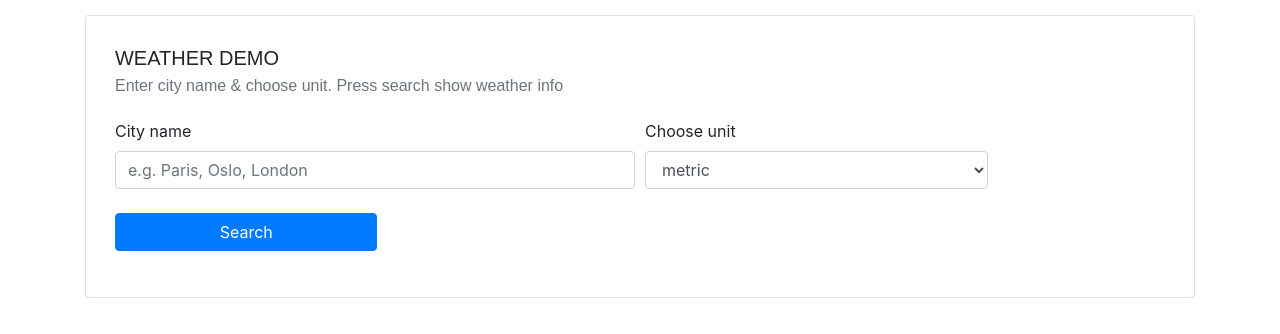
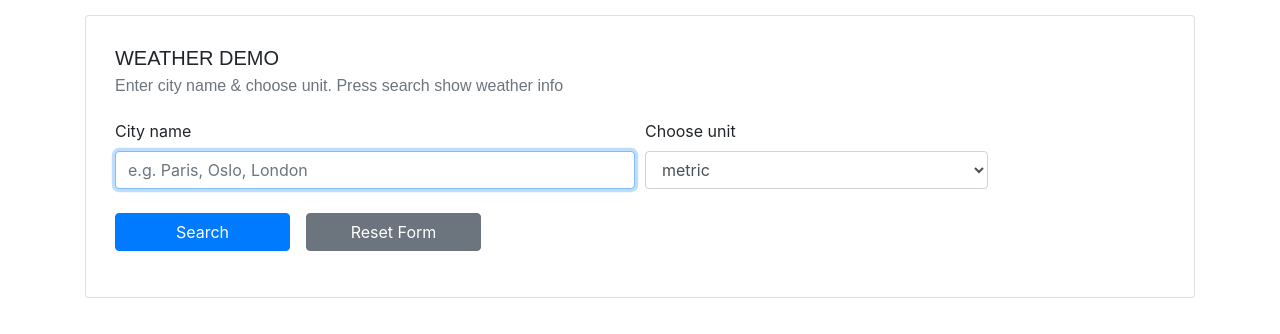
Before and after one commit to xalatech/weather_demo, a React (Create React App) app: page / in a window 1280 px wide. Shown: the top 334 px of the page. Built offline with nearby package versions, Linux system fonts and the light colour scheme.

Commit message:
Refactor actions, reducers and search functionality. Add the ability to change unit and refresh weather information

```diff
--- a/src/components/Search.tsx
+++ b/src/components/Search.tsx
@@ -1,5 +1,4 @@
-import { setegid } from 'process';
-import { FC, useState, FormEvent, ChangeEvent } from 'react';
+import { FC, useState, FormEvent, ChangeEvent, useRef, useEffect } from 'react';
 import { useDispatch } from 'react-redux';
 
 import { getWeather, setError, setLoading } from '../store/actions/weatherActions';
@@ -13,16 +12,43 @@ interface SearchProps {
 const Search: FC<SearchProps> = ({ title, subtitle }) => {
   const dispatch = useDispatch();
   const [city, setCity] = useState('');
+  const [loaded, setLoaded] = useState(false);
   const [unit, setUnit] = useState(Unit.metric);
 
+  // Make sure city input is always focussed
+  const inputRef = useRef() as React.MutableRefObject<HTMLInputElement>;
+
+  useEffect(() => {
+    inputRef.current.focus();
+  });
 
   const changeCityHandler = (e: FormEvent<HTMLInputElement>) => {
     setCity(e.currentTarget.value);
   }
 
   const changeUnitHandler = (e: ChangeEvent<HTMLSelectElement>) => {
+    e.preventDefault();
+    // set the unit field
     setUnit(parseInt(e.target.value));
+
+    if(city) {
+      dispatchWeatherActions();
+    }
   };
+
+  const resetSearchForm = () => {
+    setCity('');
+    setUnit(0);
+
+    inputRef.current.focus();
+  }
+
+  const dispatchWeatherActions = () => {
+    // dispatch actions
+    dispatch(setError(''))
+    dispatch(setLoading());
+    dispatch(getWeather(city, unit));
+  }
 
   const submitHandler = (e: FormEvent<HTMLFormElement>) => {
     e.preventDefault();
@@ -31,14 +57,7 @@ const Search: FC<SearchProps> = ({ title, subtitle }) => {
       return dispatch(setError('City is required!'));
     }
 
-    // dispatch actions
-    dispatch(setError(''))
-    dispatch(setLoading());
-    dispatch(getWeather(city, unit));
-
-    // Reset the Search form
-    setCity('');
-    setUnit(Unit.metric);
+    dispatchWeatherActions();
   }
 
   return (
@@ -50,15 +69,18 @@ const Search: FC<SearchProps> = ({ title, subtitle }) => {
             <div className="form-row">
               <div className="form-group col-md-6">
                 <label htmlFor="city">City name</label>
-                <input type="text"
-                  className="form-control" id="city"
+                <input
+                  type="text"
+                  ref={inputRef}
+                  className="form-control"
+                  id="city"
                   placeholder="e.g. Paris, Oslo, London"
                   value={city}
                   onChange={changeCityHandler} />
               </div>
               <div className="form-group col-md-4">
                 <label htmlFor="unit">Choose unit</label>
-                <select id="unit" onChange={changeUnitHandler} className="form-control">
+                <select id="unit" onChange={changeUnitHandler} value={unit} className="form-control">
                   {Object.keys(Unit).map((key, i) => (
                     <option key={key} value={key}>
                       {Unit[i]}
@@ -68,7 +90,8 @@ const Search: FC<SearchProps> = ({ title, subtitle }) => {
               </div>
             </div>
 
-            <button type="submit" className="btn btn-primary col-md-3 mt-2 mb-0">Search</button>
+            <button type="submit" className="btn btn-primary col-md-2 mt-2 mb-0">Search</button>
+            <button type="button" onClick={resetSearchForm} className="btn btn-secondary col-md-2 mt-2 ml-3 mb-0">Reset Form</button>
           </form>
         </div>
       </div>
--- a/src/components/Weather.tsx
+++ b/src/components/Weather.tsx
@@ -29,7 +29,7 @@ const Weather: FC<WeatherProps> = ({ data }) => {
   const { clouds } = weather;
 
   return (
-    <div className="weather__container card">
+    <div hidden={!weatherData} className="weather__container card">
       <div className="card-body">
         <div className="d-flex">
           <div className="weather__summary__container">
--- a/src/service/weather.forecast.ts
+++ b/src/service/weather.forecast.ts
@@ -2,6 +2,8 @@ import { Unit } from '../store/types';
 import weatherQuery from './query';
 
 const endpoint = 'https://graphql-weather-api.herokuapp.com/'
+
+// TODO: this can be implemented for separation of concern
 
 const weatherForecast = async (cityName: string) => {
     const query = weatherQuery(cityName, Unit.metric);
--- a/src/store/types.ts
+++ b/src/store/types.ts
@@ -1,13 +1,6 @@
 export const GET_WEATHER = 'GET_WEATHER';
 export const SET_LOADING = 'SET_LOADING';
 export const SET_ERROR = 'SET_ERROR';
-export const SET_ALERT = 'SET_ALERT';
-
-export interface Weather {
-  description: string;
-  icon: string;
-  id: number;
-}
 
 export interface WeatherData {
   name: string;
@@ -48,13 +41,6 @@ export enum Unit {
   kelvin
 }
 
-export interface WeatherError {
-  data: {
-    getCityByName: WeatherData
-  }
-  message: string;
-}
-
 export interface WeatherState {
   data: WeatherDataResult | null;
   loading: boolean;
@@ -77,11 +63,6 @@ interface SetErrorAction {
 
 export type WeatherAction = GetWeatherAction | SetLoadingAction | SetErrorAction;
 
-export interface AlertAction {
-  type: typeof SET_ALERT;
-  payload: string;
-}
-
 export interface AlertState {
   message: string;
 }
```
Also changed, not shown: 1 other file (tests, documents, lock files or other folders).
